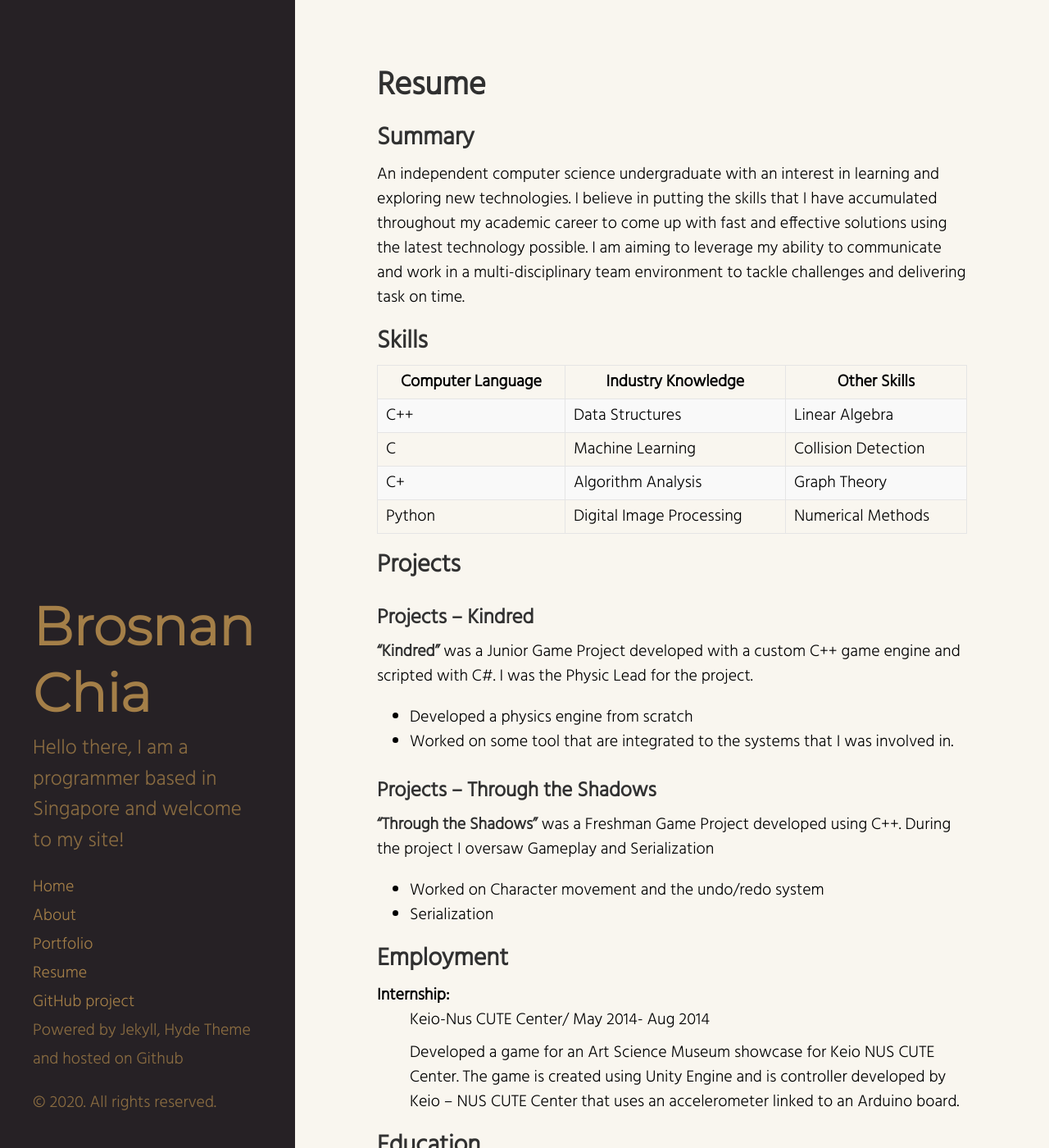
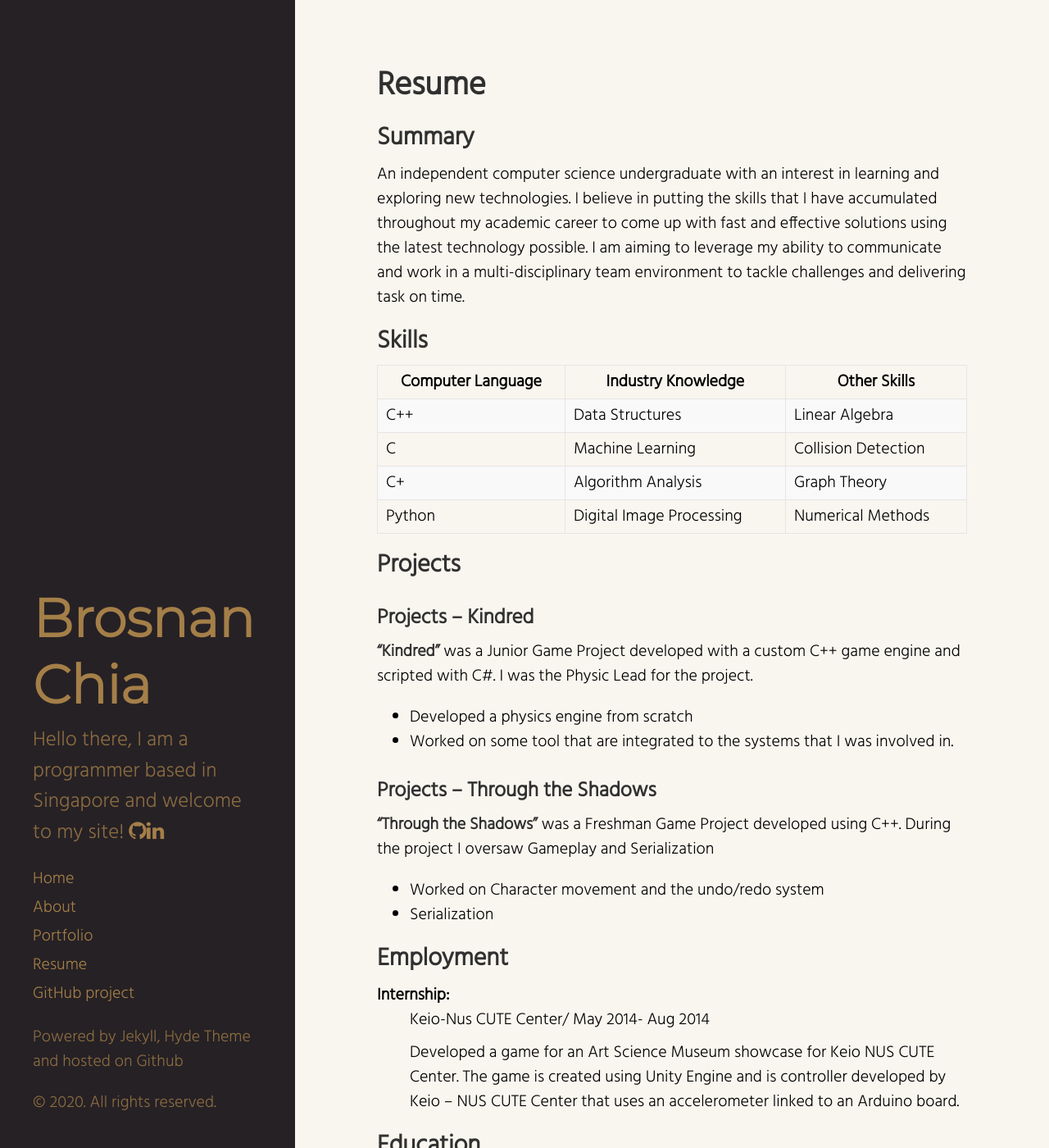
Before and after one commit to broscew/broscew.github.io, a Jekyll site: the page built from resume.md, in a window 1280 px wide and 1400 px high. Shown: the whole window at 82% size. Built offline with Jekyll 4.4.1, drawn with Linux system fonts in a browser that asks for light colours; some of the changed text lies outside the part shown.

Commit message:
fix formatting issue with resume, added social icons for the sidebar

```diff
--- a/_config.yml
+++ b/_config.yml
@@ -8,7 +8,7 @@ permalink:        pretty
 # Setup
 title:            Brosnan Chia
 tagline:          'WIP'
-description:      'Hello there, I am a programmer based in Singapore and welcome to my site!'
+description:      'Hello there, I am a programmer based in Singapore and welcome to my site! <a href="https://github.com/broscew" i class="fa fa-github"></a><a href="https://www.linkedin.com/in/brosnanchia/" class="fa fa-linkedin"></a>'
 url:              https://broscew.github.io/
 baseurl:          https://broscew.github.io/
 
--- a/_includes/head.html
+++ b/_includes/head.html
@@ -19,6 +19,7 @@
   <link rel="stylesheet" href="{{ site.baseurl }}public/css/syntax.css">
   <link rel="stylesheet" href="{{ site.baseurl }}public/css/hyde.css">
   <link rel="stylesheet" href="https://fonts.googleapis.com/css?family=Montserrat:300|Hind:300">
+  <link rel="stylesheet" href="https://cdnjs.cloudflare.com/ajax/libs/font-awesome/4.7.0/css/font-awesome.min.css">
 
   <!--"http://fonts.googleapis.com/css?family=PT+Sans:400,400italic,700|Abril+Fatface">-->
 
--- a/_includes/sidebar.html
+++ b/_includes/sidebar.html
@@ -27,9 +27,11 @@
       {% endfor %}
 
       <a class="sidebar-nav-item" href="{{ site.github.repo }}">GitHub project</a>
-      <span class="sidebar-nav-item">Powered by {{ site.version }}</span>
     </nav>
 
-    <p>&copy; {{ site.time | date: '%Y' }}. All rights reserved.</p>
+    <div class = "sidebar-footer">
+        <p>Powered by {{ site.version }}</p>
+        <p>&copy; {{ site.time | date: '%Y' }}. All rights reserved.</p>
+    </div>
   </div>
 </div>
--- a/public/css/hyde.css
+++ b/public/css/hyde.css
@@ -99,6 +99,10 @@ a.sidebar-nav-item:focus {
 }
 .sidebar-nav-item.active {
   font-weight: none;
+}
+
+.sidebar-footer {
+  font-size: 1.0rem;
 }
 
 /* Sticky sidebar
--- a/resume.md
+++ b/resume.md
@@ -67,7 +67,7 @@ the project I oversaw Gameplay and Serialization
 
 ## Education
 ### Bachelor of Science in Computer Science in Real-Time Interactive Simulation:
-**  Digipen Institute of Technology Singapore (2017-2021)**
+  **Digipen Institute of Technology Singapore (2017-2021)**
 
 ### Diploma in Information Technology:</dt>
-**  Singapore Polytechnic (2012-2015)**
+  **Singapore Polytechnic (2012-2015)**
```
